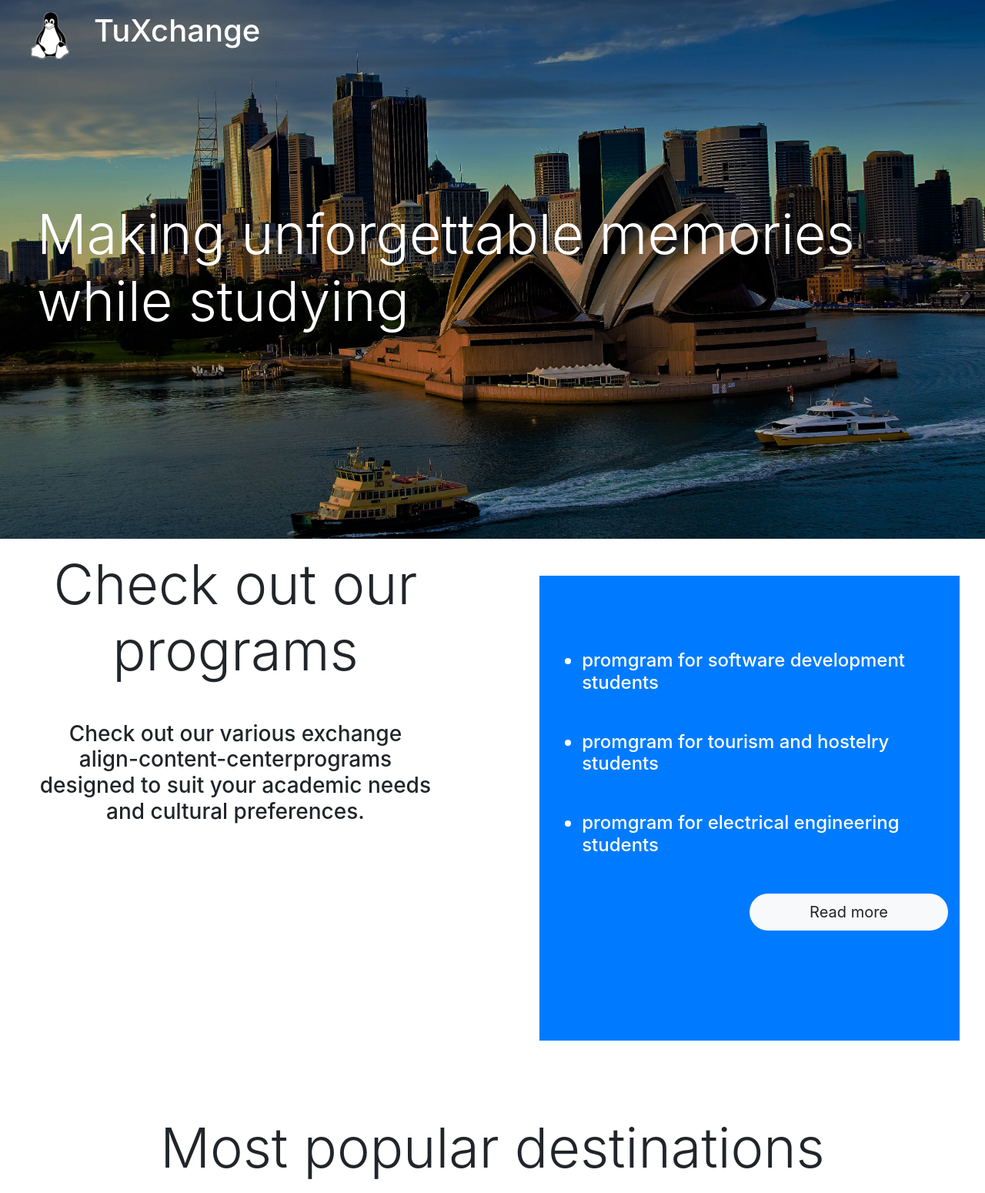
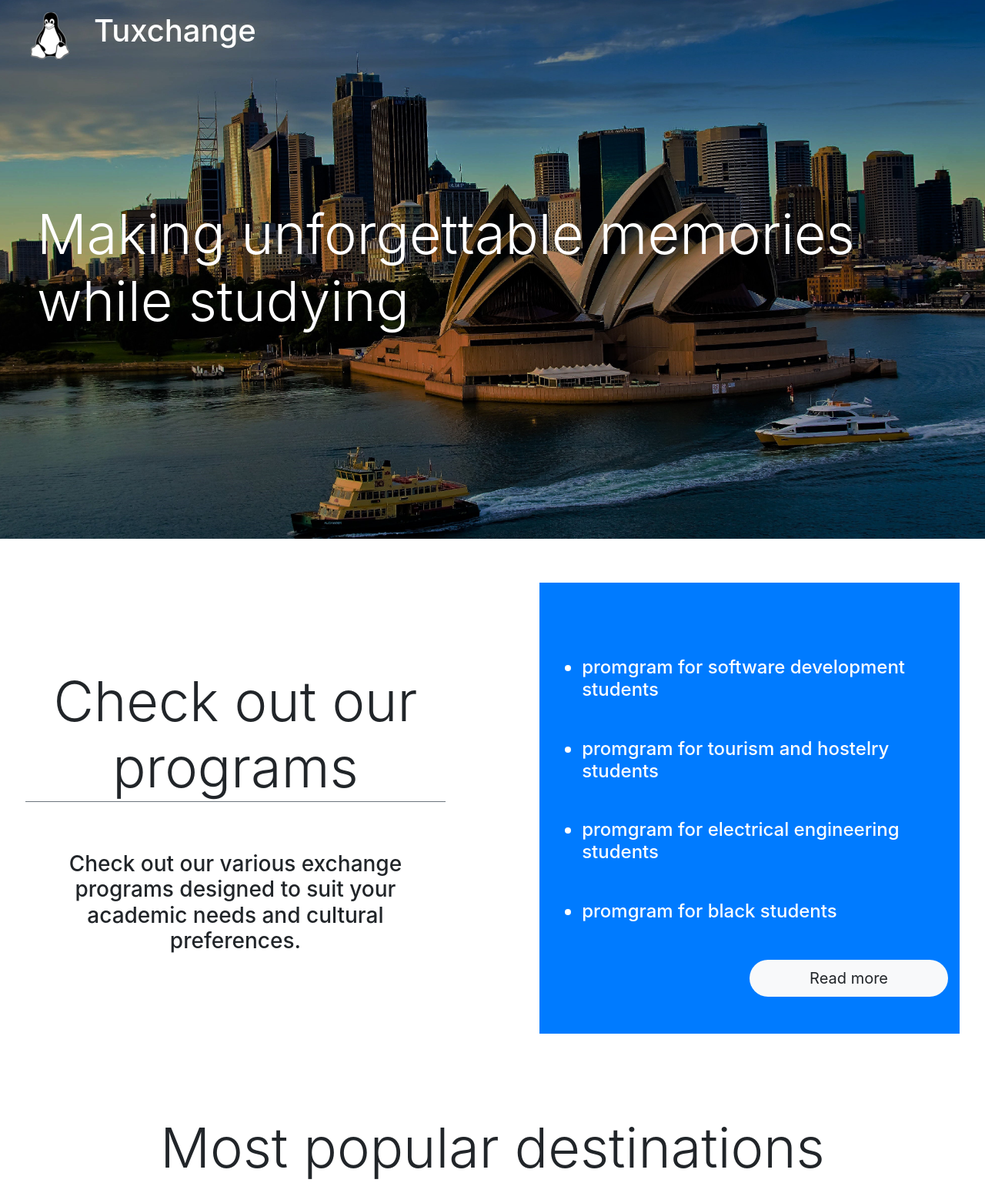
Before and after one commit to valentinoarballo/tuxchange-bootstrap, a Flask app: page / in a window 1280 px wide. Shown: the top 1550 px of the page at 77% size. Run offline with Flask 3, Linux system fonts and the light colour scheme; some libraries are stand-ins or nearby versions.

```diff
--- a/templates/index.html
+++ b/templates/index.html
@@ -9,10 +9,10 @@
 {% block body %}
 
 <!-- cartelera -->
-<div id="cover-page" class="background-fixed h-700 animated fadeInDown">
+<div id="cover-page" class="background-fixed h-700">
     <div  class="ml-4 d-flex">
         <img src="../static/images/Tux_Mono.png" alt="logo de tuxchange" class="m-3">
-        <h1 class="m-3 text-white">TuXchange</h1>
+        <h1 class="m-3 text-white">Tuxchange</h1>
     </div>
 
     <div class="d-flex justify-content-center align-items-center p-5 h-75">
@@ -23,20 +23,23 @@
 
 
 <!-- seccion de programas -->
-<div class="row d-flex justify-content-between h-700">
+<div class="row d-flex justify-content-between align-items-center align-content-center h-700">
 
-    <div class="col-5 ml-sm-2 ml-md-3 ml-lg-5 h-100 text-center">
-        <p class="display-3 mt-3">Check out our programs</p>
-        <p class="h3 text-center mt-md-5">Check out our various exchange align-content-centerprograms designed to suit your academic needs and cultural preferences.</p>
+    <div class="col-5 ml-sm-2 ml-md-3 ml-lg-5 h-100 text-center align-content-center">
+        <div class="row align-content-center h-100">
+            <p class="col-12 display-3 mt-3 border-bottom border-secondary">Check out our programs</p>
+            <p class="col-12 h3 text-center mt-md-5">Check out our various exchange programs designed to suit your academic needs and cultural preferences.</p>
+        </div>
     </div>
 
-    <div class="col-5 bg-primary text-white m-xl-5 gm-lg-4 m-md-3 m-sm-0 pt-5">
+    <div class="col-5 bg-primary text-white m-xl-5 gm-lg-4 m-md-3 m-sm-0 pb-sm-5 pb-4 pt-5">
         <ul>
-            <li class="h4 my-5">promgram for software development students</li>
-            <li class="h4 my-5">promgram for tourism and hostelry students</li>
-            <li class="h4 my-5">promgram for electrical engineering students</li>
+            <li class="h4 my-lg-5 my-md-3">promgram for software development students</li>
+            <li class="h4 my-lg-5 my-md-3">promgram for tourism and hostelry students</li>
+            <li class="h4 my-lg-5 my-md-3">promgram for electrical engineering students</li>
+            <li class="h4 my-lg-5 my-md-3">promgram for black students</li>
         </ul>
-        <a href="#" class="btn btn-lg bg-light float-md-right w-50 rounded-pill">Read more</a>
+        <a href="#" class="btn btn-lg bg-light w-50 rounded-pill float-right">Read more</a>
     </div>
 
 </div>
```
